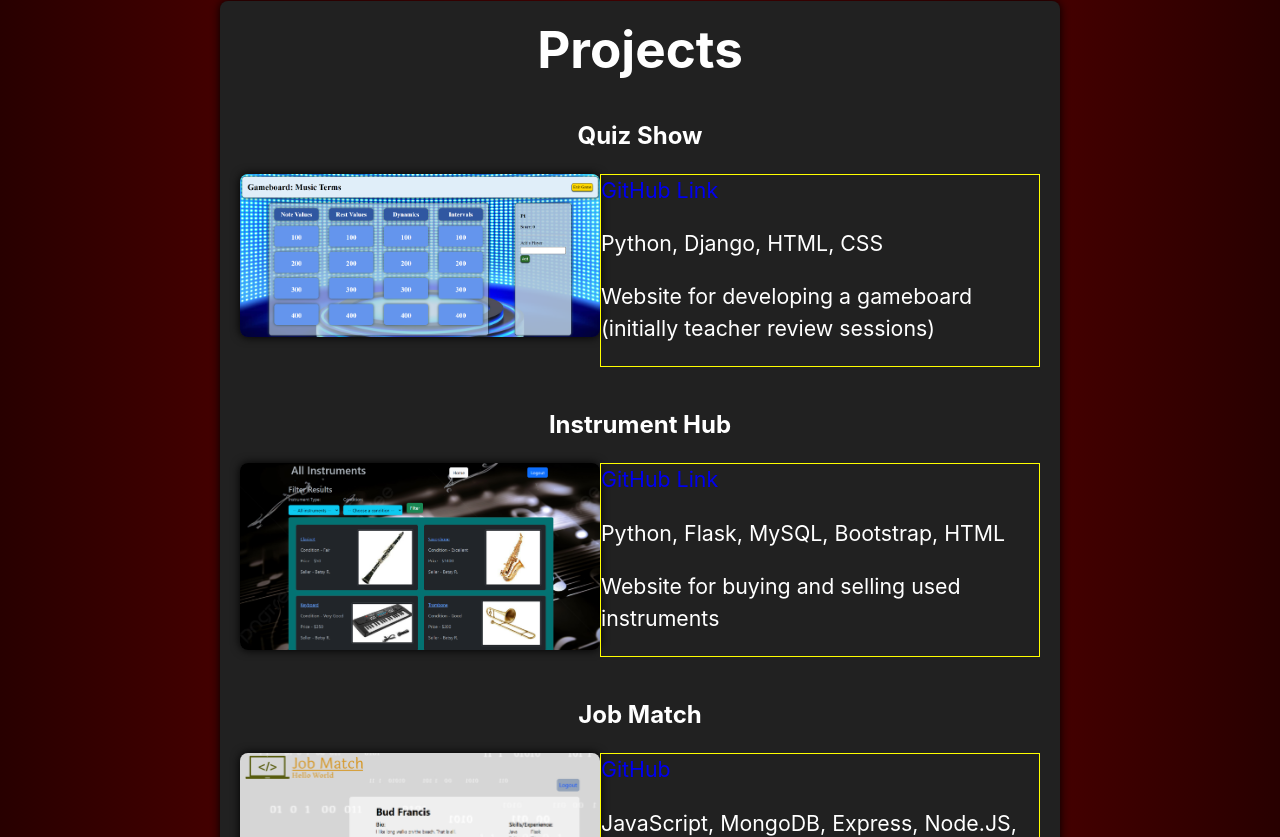
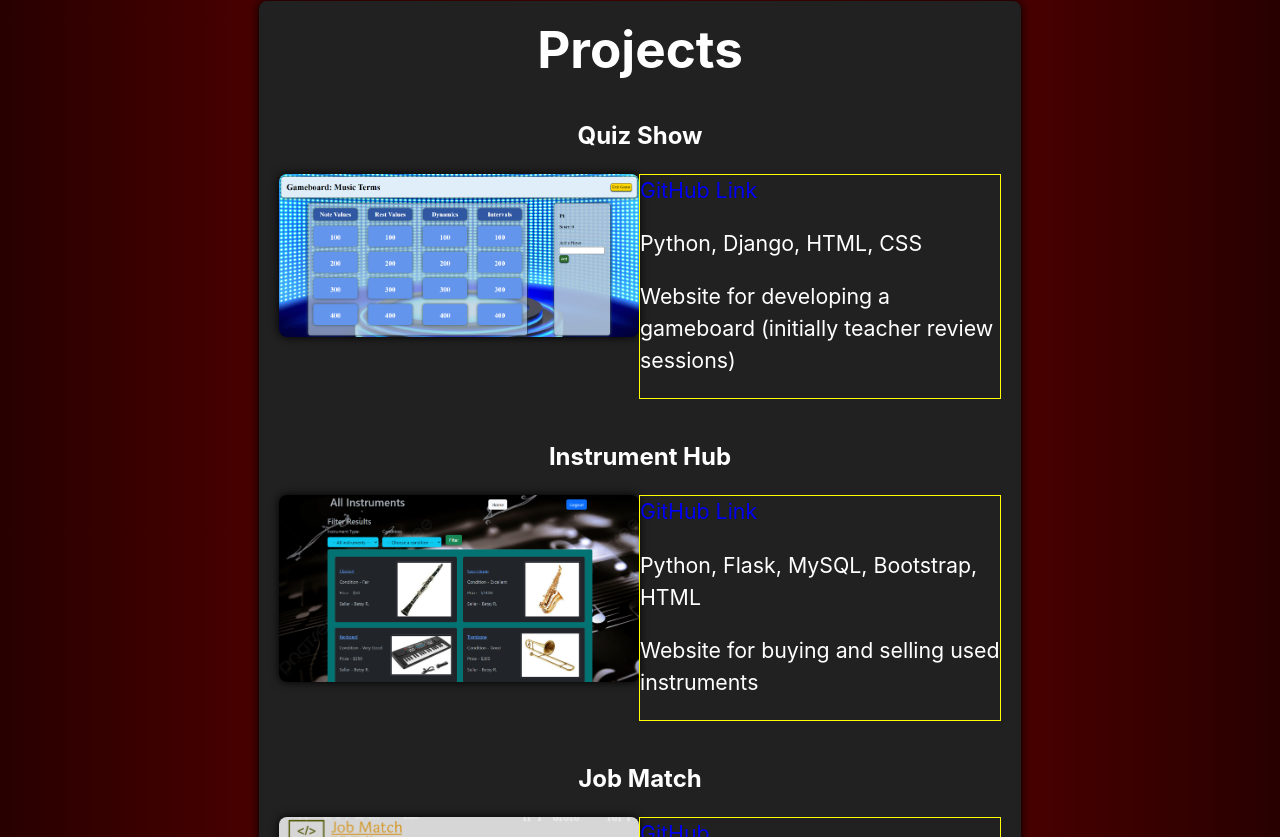
Before and after one commit to Wbradmeyer/vitePortfolio, a Vue app: page / in a window 1280 px wide. Shown: the part 1503-2340 px from the top of the page. Built offline with nearby package versions, Linux system fonts and the light colour scheme.

Commit message:
proj card spacing 3

```diff
--- a/src/components/Projects.vue
+++ b/src/components/Projects.vue
@@ -77,5 +77,6 @@
     .info {
         text-align: left;
         border: solid yellow 1px;
+        max-width: 360px;
     }
 </style>
```
